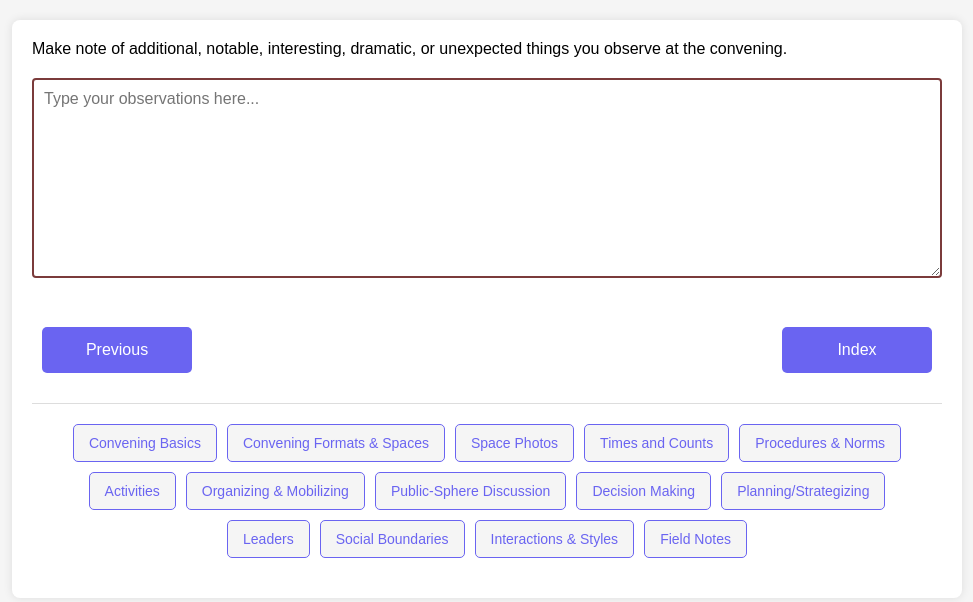
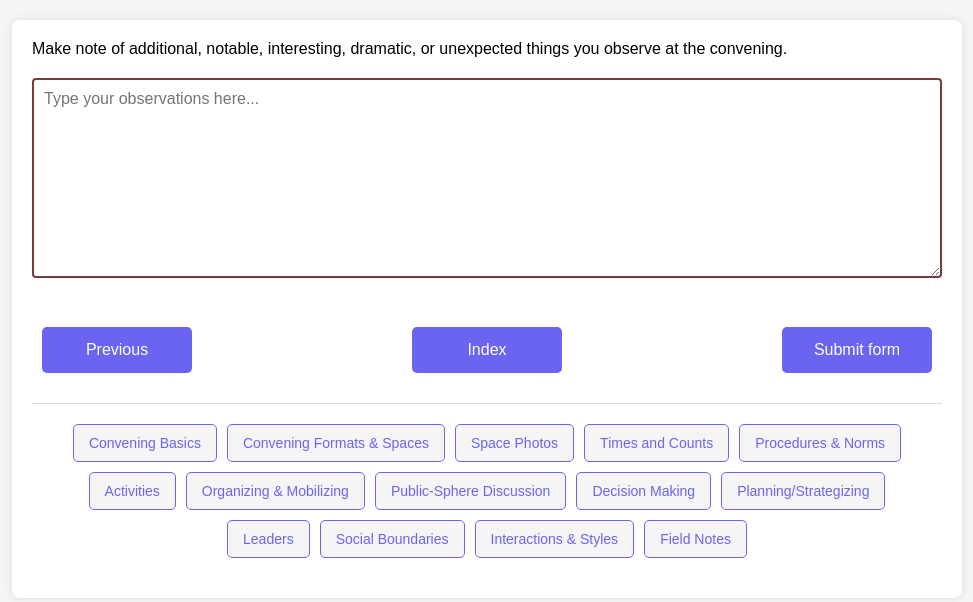
Before and after one commit to rajeshsharma98/Qualtrics, a Flask app: page /fieldnotes.html in a window 1280 px wide. Shown: the top 602 px of the page, without its empty margins (153-1126 px from the left). Run offline with Flask 3, Linux system fonts and the light colour scheme.

Commit message:
Update : field_notes form added sumbit button

```diff
--- a/Qualtrics/templates/fieldnotes.html
+++ b/Qualtrics/templates/fieldnotes.html
@@ -52,6 +52,8 @@
           <!-- <button type="button" class="formbold-btn" onclick="window.location.href='{{ url_for('home') }}'">Index</button> -->
           <!-- <button type="submit" class="formbold-btn" onclick="navigateForm(1)">Next</button> -->
           <button type="button" class="formbold-btn" onclick="window.location.href='{{ url_for("home") }}'">Index</button>
+          <button type="submit" class="formbold-btn" id="next-btn">Submit form</button>
+
         </div>
 
         <!-- Tab Navigation for Forms -->
```
